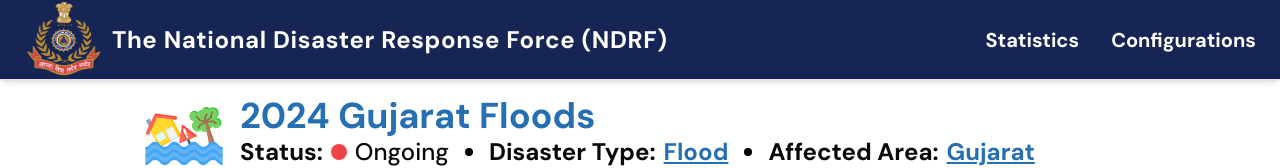
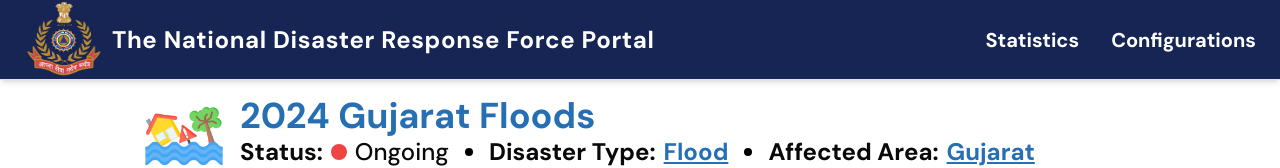
Before and after one commit to MonaKalyanReddyKarna/IOMP, a Next.js app: page /disaster/1 in a window 1280 px wide. Shown: the top 168 px of the page. Built offline with nearby package versions, Linux system fonts and the light colour scheme.

Commit message:
changed navbar header

```diff
--- a/src/components/Navbar.tsx
+++ b/src/components/Navbar.tsx
@@ -11,7 +11,7 @@ export function Navbar() {
             alt="ndrf_logo"
           />
         </a>
-        <a href="/">The National Disaster Response Force (NDRF)</a>
+        <a href="/">The National Disaster Response Force Portal</a>
       </div>
       <div className="flex items-center gap-8">
         <NavLink href="/statistics">Statistics</NavLink>
```
